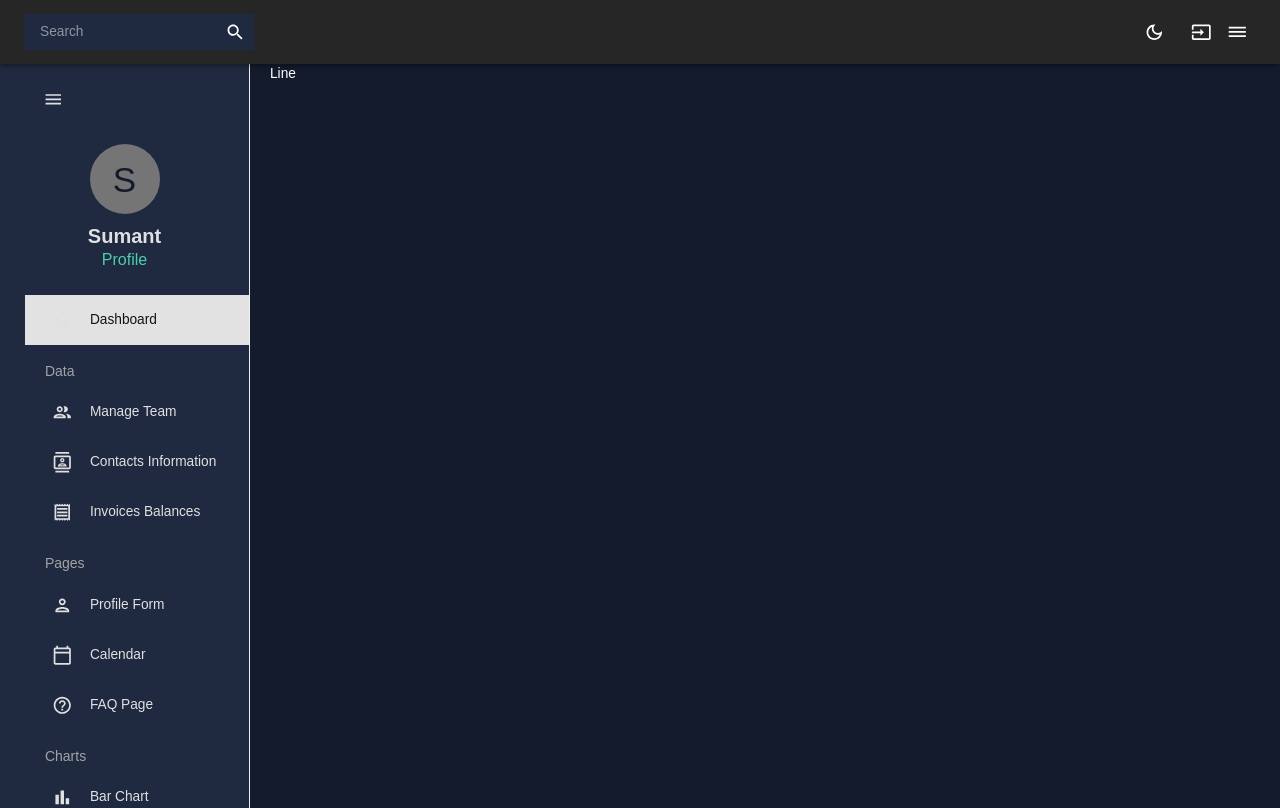
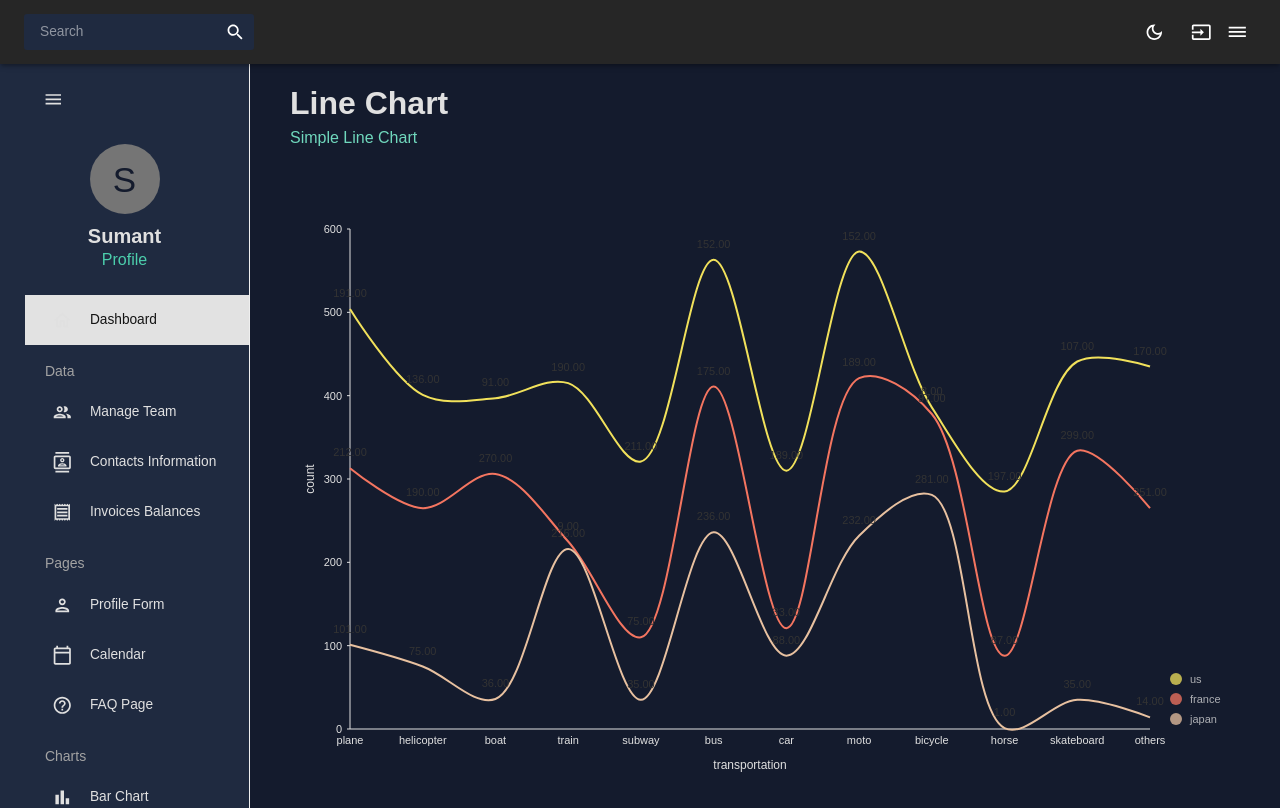
Before and after one commit to Sumant64/react-admin-dashboard, a React (Create React App) app: page /line in a window 1280 px wide. Built offline with nearby package versions, Linux system fonts and the light colour scheme.

Commit message:
line chart

```diff
--- /dev/null
+++ b/src/components/LineChart.tsx
@@ -0,0 +1,123 @@
+import { useTheme } from '@mui/material';
+import { ResponsiveLine } from "@nivo/line";
+import React from 'react'
+import { tokens } from '../theme';
+import { mockLineData as data } from '../data/mockData';
+
+const LineChart = ({ isCustomLineColors = false, isDashboard = false }) => {
+    const theme = useTheme();
+    const colors = tokens(theme.palette.mode);
+
+
+    return (
+        <ResponsiveLine
+            data={data}
+            theme={{
+                axis: {
+                    domain: {
+                        line: {
+                            stroke: colors.grey[100],
+                        },
+                    },
+                    legend: {
+                        text: {
+                            fill: colors.grey[100],
+                        },
+                    },
+                    ticks: {
+                        line: {
+                            stroke: colors.grey[100],
+                            strokeWidth: 1,
+                        },
+                        text: {
+                            fill: colors.grey[100],
+                        },
+                    },
+                },
+                legends: {
+                    text: {
+                        fill: colors.grey[100],
+                    },
+                },
+                tooltip: {
+                    container: {
+                        color: colors.primary[500],
+                    },
+                },
+            }}
+            colors={isDashboard ? { datum: "color" } : { scheme: "nivo" }} // added
+            margin={{ top: 50, right: 110, bottom: 50, left: 60 }}
+            xScale={{ type: "point" }}
+            yScale={{
+                type: "linear",
+                min: "auto",
+                max: "auto",
+                stacked: true,
+                reverse: false,
+            }}
+            yFormat=" >-.2f"
+            curve="catmullRom"
+            axisTop={null}
+            axisRight={null}
+            axisBottom={{
+                // orient: "",
+                ticksPosition: "before",
+                tickSize: 0,
+                tickPadding: 5,
+                tickRotation: 0,
+                legend: isDashboard ? undefined : "transportation", // added
+                legendOffset: 36,
+                legendPosition: "middle",
+            }}
+            axisLeft={{
+                // orient: "left",
+
+                tickValues: 5, // added
+                tickSize: 3,
+                tickPadding: 5,
+                tickRotation: 0,
+                legend: isDashboard ? undefined : "count", // added
+                legendOffset: -40,
+                legendPosition: "middle",
+            }}
+            enableGridX={false}
+            enableGridY={false}
+            pointSize={8}
+            pointColor={{ theme: "background" }}
+            pointBorderWidth={2}
+            pointBorderColor={{ from: "serieColor" }}
+            pointLabelYOffset={-12}
+            useMesh={true}
+            enableCrosshair={true}
+            enablePointLabel={true}
+            legends={[
+                {
+                    anchor: "bottom-right",
+                    direction: "column",
+                    justify: false,
+                    translateX: 100,
+                    translateY: 0,
+                    itemsSpacing: 0,
+                    itemDirection: "left-to-right",
+                    itemWidth: 80,
+                    itemHeight: 20,
+                    itemOpacity: 0.75,
+                    symbolSize: 12,
+                    symbolShape: "circle",
+                    symbolBorderColor: "rgba(0, 0, 0, .5)",
+                    effects: [
+                        {
+                            on: "hover",
+                            style: {
+                                itemBackground: "rgba(0, 0, 0, .03)",
+                                itemOpacity: 1,
+                            },
+                        },
+                    ],
+                },
+            ]}
+        />
+    )
+}
+
+export default LineChart
--- a/src/scenes/line/index.tsx
+++ b/src/scenes/line/index.tsx
@@ -1,8 +1,16 @@
+import { Box } from '@mui/material'
 import React from 'react'
+import Header from '../../components/Header'
+import LineChart from '../../components/LineChart'
 
 const Line = () => {
   return (
-    <div>Line</div>
+    <Box m="20px">
+      <Header title='Line Chart' subtitle='Simple Line Chart' />
+      <Box height="75vh">
+        <LineChart />
+      </Box>
+    </Box>
   )
 }
 
```
